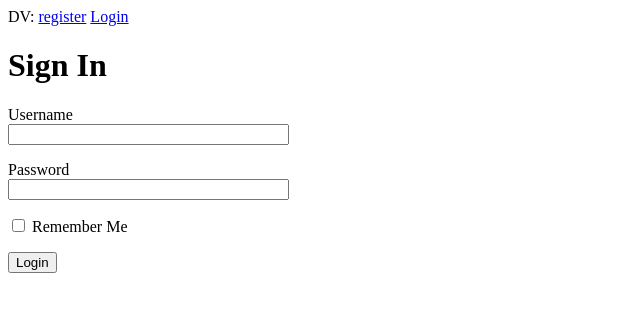
After one commit to badrbnh/Data_Visualizer, a Flask app: page / in a window 1280 px wide. The commit adds this page. Shown: the top 312 px of the page, without its empty margins (0-640 px from the left). Run offline with Flask 3, Linux system fonts and the light colour scheme.

Commit message:
added login

```diff
--- /dev/null
+++ b/models/login.py
@@ -0,0 +1,9 @@
+from flask_wtf import FlaskForm
+from wtforms import StringField, PasswordField, SubmitField, BooleanField
+from wtforms.validators import DataRequired, Email
+
+class LoginForm(FlaskForm):
+    username = StringField('Username', validators=[DataRequired()])
+    password = PasswordField('Password', validators=[DataRequired()])
+    remember_me = BooleanField('Remember Me')
+    submit = SubmitField('Login')
--- a/web_flask/__init__.py
+++ b/web_flask/__init__.py
@@ -1,2 +1,5 @@
 from flask import Flask
+from flask_login import LoginManager
+
 app = Flask(__name__)
+login = LoginManager(app)
--- a/web_flask/routes.py
+++ b/web_flask/routes.py
@@ -1,11 +1,19 @@
 # app/routes.py
 from flask import render_template, redirect, url_for, flash
 from models.register import AddUser
+from models.login import LoginForm
 from models import db_storage
+from sqlalchemy.orm import Session
 from models.user import User
+from flask_login import current_user, login_user, logout_user
 from web_flask import app
 
 app.config['SECRET_KEY'] = 'you-will-never-guess'
+
+
+@app.route('/home', methods=['GET', 'POST'])
+def home():
+    return render_template('home.html')
 
 @app.route('/register', methods=['GET', 'POST'])
 def register():
@@ -21,9 +29,35 @@ def register():
         db_storage.save()
 
         flash('Registration successful! You can now log in.', 'success')
-        return redirect(url_for('register'))
+        return redirect(url_for('login'))
+    return render_template('register.html', form=form)
 
-    return render_template('index.html', form=form)
+@app.route('/' , methods=['GET', 'POST'])
+@app.route('/login', methods=['GET', 'POST'])
+def login():
+    if current_user.is_authenticated:
+        flash('Already logged in.')
+        return redirect(url_for('home'))
+
+    form = LoginForm()
+    if form.validate_on_submit():
+        users = db_storage.all(User)
+        for user in users.values():
+            if user.username == form.username.data and user.check_password(form.password.data):
+                login_user(user, remember=form.remember_me.data)
+                flash('Login successful!', 'success')
+                return redirect(url_for('home'))
+
+        flash('Invalid username or password', 'error')
+        return redirect(url_for('login'))
+
+    return render_template('login.html', form=form)
+@app.route('/logout', methods=['GET', 'POST'])
+def logout():
+    logout_user()
+    redirect(url_for('login'))
+
+
 
 if __name__ == '__main__':
     app.run(host='localhost', port=5000, debug=True)
--- a/web_flask/templates/base.html
+++ b/web_flask/templates/base.html
@@ -5,17 +5,24 @@
     <!-- Your head content here -->
   </head>
   <body>
+    <div>
+      DV:
+      {% if current_user.is_anonymous %}
+      <a href="{{ url_for('register') }}">register</a>
+      <a href="{{ url_for('login') }}">Login</a>
+      {% else %}
+      <a href="{{ url_for('home') }}">home</a>
+      <a href="{{ url_for('logout') }}">logout</a>
+      {% endif %}
+    </div>
     <!-- Flash message placeholder -->
-    {% with messages = get_flashed_messages() %}
-      {% if messages %}
-        <ul class="flashes">
-          {% for message in messages %}
-            <li>{{ message }}</li>
-          {% endfor %}
-        </ul>
-      {% endif %}
-    {% endwith %}
-
+    {% with messages = get_flashed_messages() %} {% if messages %}
+    <ul class="flashes">
+      {% for message in messages %}
+      <li>{{ message }}</li>
+      {% endfor %}
+    </ul>
+    {% endif %} {% endwith %}
     <!-- Your body content here -->
 
     {% block content %}{% endblock %}
--- /dev/null
+++ b/web_flask/templates/home.html
@@ -0,0 +1,5 @@
+{% extends "base.html" %}
+
+{% block content %}
+<h1> Welcome {{ username}} </h2>
+{% endblock%}
--- /dev/null
+++ b/web_flask/templates/login.html
@@ -0,0 +1,18 @@
+{% extends "base.html" %}
+
+{% block content %}
+    <h1>Sign In</h1>
+    <form action="" method="post" novalidate>
+        {{ form.hidden_tag() }}
+        <p>
+            {{ form.username.label }}<br>
+            {{ form.username(size=32) }}
+        </p>
+        <p>
+            {{ form.password.label }}<br>
+            {{ form.password(size=32) }}
+        </p>
+        <p>{{ form.remember_me() }} {{ form.remember_me.label }}</p>
+        <p>{{ form.submit() }}</p>
+    </form>
+{% endblock %}
```
Also changed, not shown: models/user.py (+19 -8 lines), web_flask/templates/register.html (renamed from web_flask/templates/index.html).
